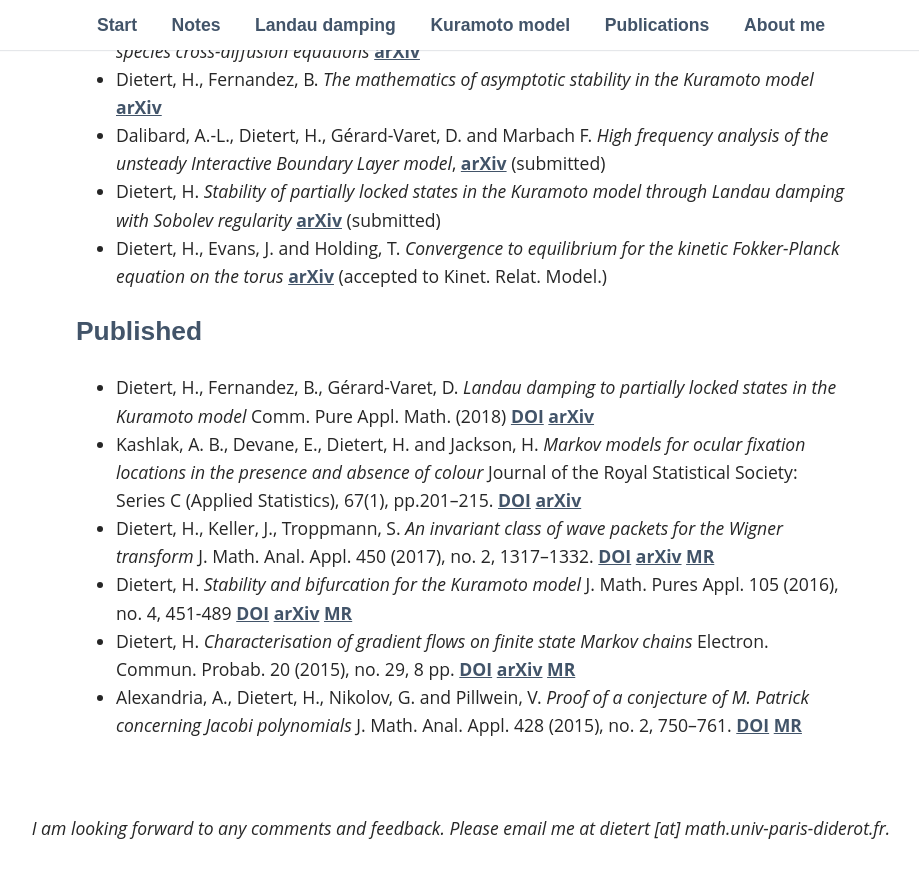
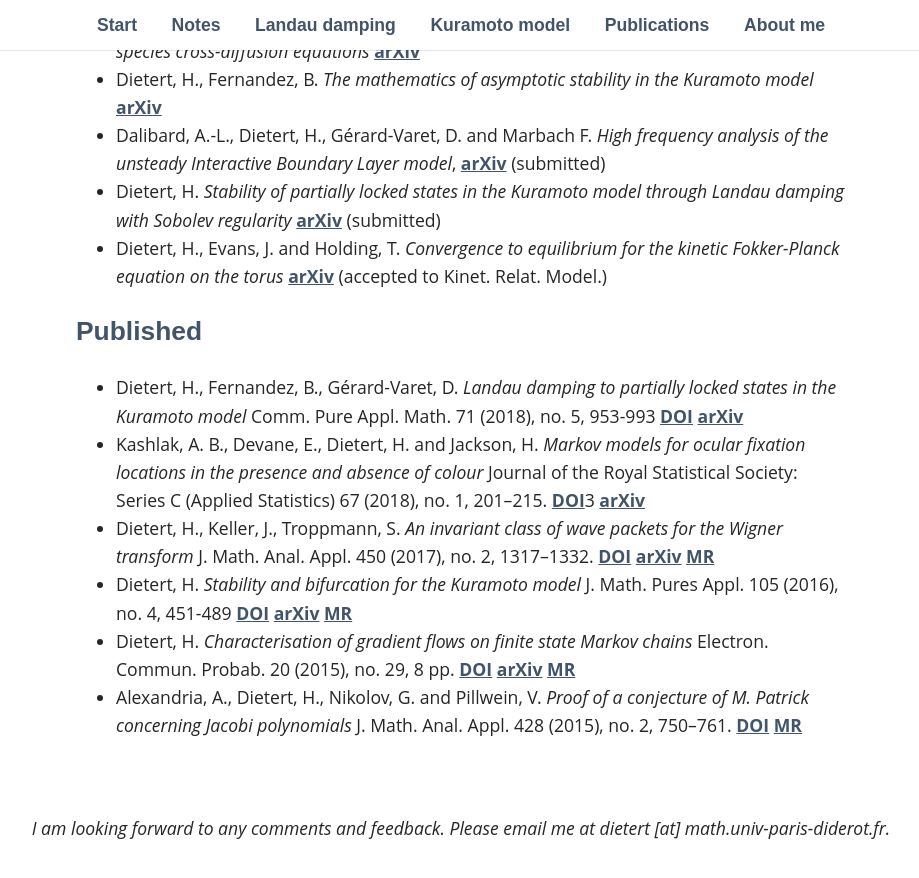
Before and after one commit to hdietert/hdietert.github.io, a Jekyll site: the page built from publications.md, in a window 1280 px wide and 900 px high, scrolled down 692 px. Shown: the top 878 px of the window, without its empty margins (179-1098 px from the left). Built offline with Jekyll 4.4.1, drawn with Linux system fonts in a browser that asks for light colours.

Commit message:
publications

```diff
--- a/publications.md
+++ b/publications.md
@@ -25,14 +25,14 @@ permalink: /publications/
 ## Published
 - Dietert, H., Fernandez, B., Gérard-Varet, D. *Landau damping to
   partially locked states in the Kuramoto model* Comm. Pure
-  Appl. Math. (2018)
+  Appl. Math. 71 (2018), no. 5, 953-993
   [DOI](https://doi.org/10.1002/cpa.21741)
   [arXiv](https://arxiv.org/abs/1606.04470)
 - Kashlak, A. B., Devane, E., Dietert, H. and Jackson, H. *Markov
   models for ocular fixation locations in the presence and absence of
   colour* Journal of the Royal Statistical Society: Series C (Applied
-  Statistics), 67(1), pp.201–215.
-  [DOI](https://doi.org/10.1111/rssc.12223)
+  Statistics) 67 (2018), no. 1, 201–215.
+  [DOI](https://doi.org/10.1111/rssc.1222)3
   [arXiv](https://arxiv.org/abs/1604.06335)
 - Dietert, H., Keller, J., Troppmann, S. *An invariant class of wave
   packets for the Wigner transform* J. Math. Anal. Appl. 450 (2017),
```
